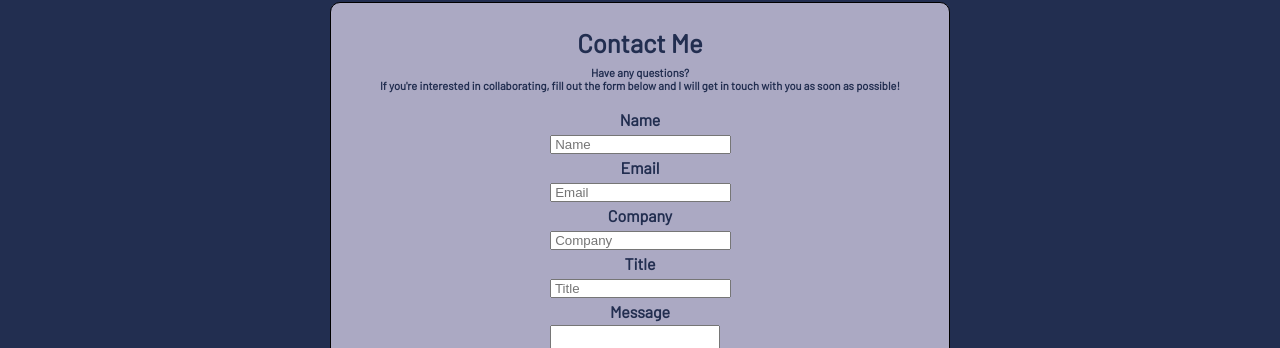
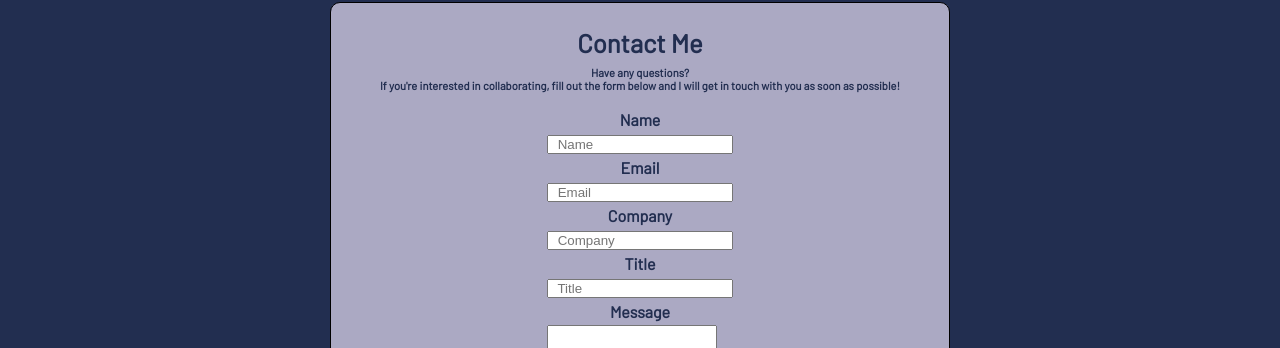
Before and after one commit to JoshMassa/jmp-react-portfolio, a React (Vite) app: page /contact in a window 1280 px wide. Shown: the part 108-456 px from the top of the page. Built offline with nearby package versions, Linux system fonts and the light colour scheme.

Commit message:
Added margin to input fields

```diff
--- a/src/styles/Contact.css
+++ b/src/styles/Contact.css
@@ -69,6 +69,10 @@ body {
     border-radius: 5px;
     box-shadow: 0 4px 8px rgba(0, 0, 0, 0.1);
     text-align: center;
+}
+
+input {
+    padding-left: 5px;
 }
 
 @media screen and (min-width: 2560px) {
```
